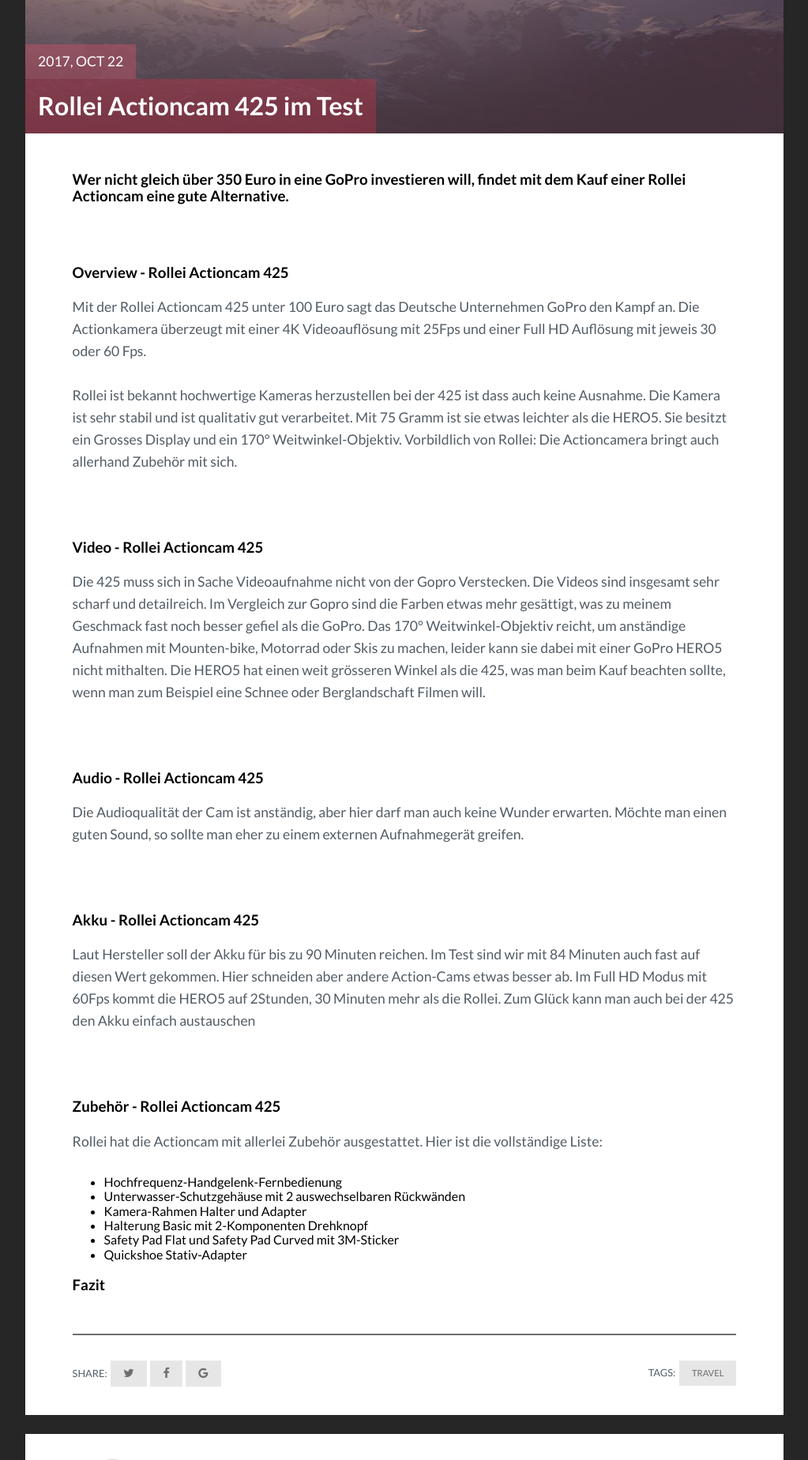
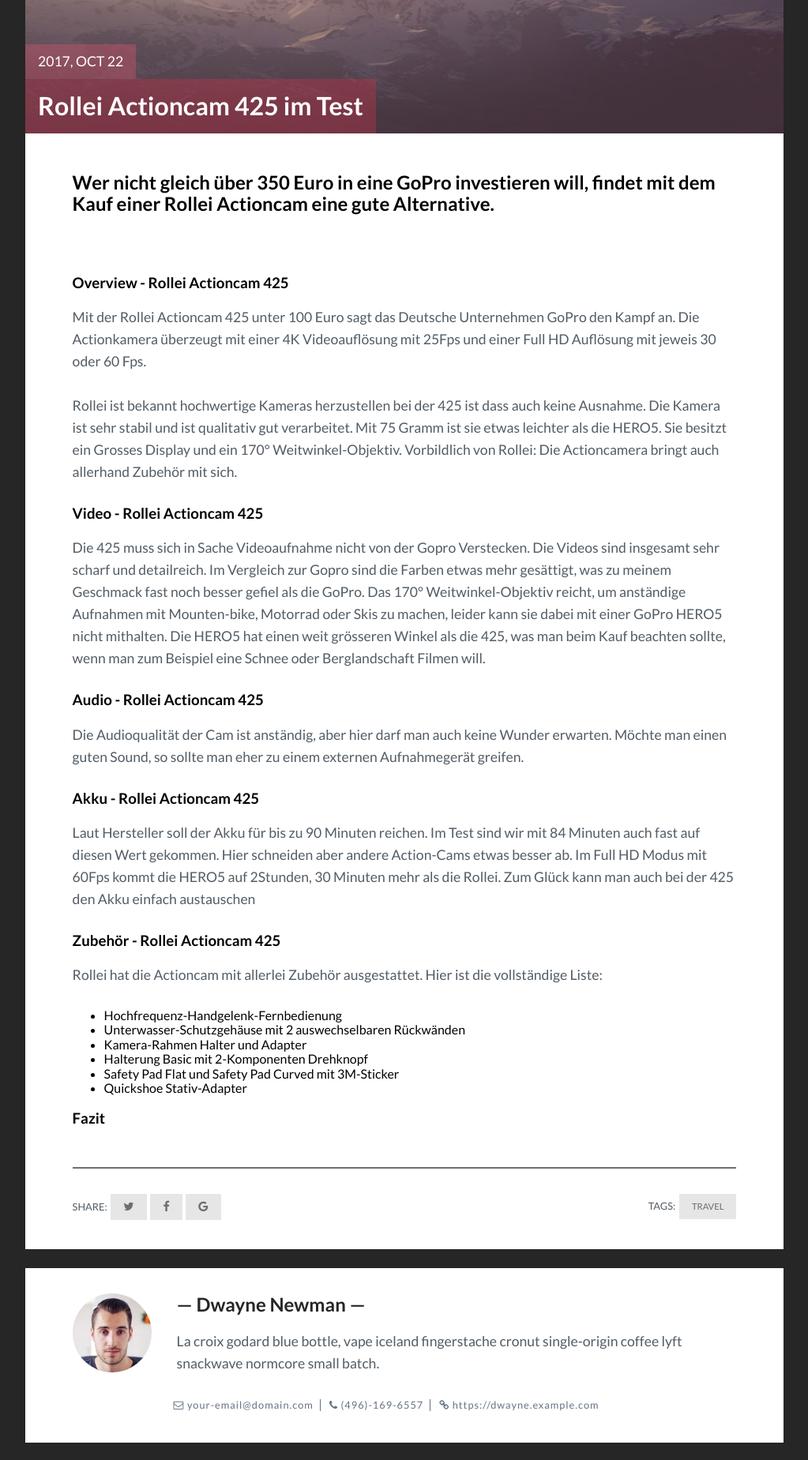
Before and after one commit to elenoid/webblog-action_cam, a Jekyll site: the page built from _posts/2017-10-22-rollei-actioncam-425-im-test.markdown, in a window 1280 px wide. Shown: the part 544-2393 px from the top of the page at 79% size, without its empty margins (128-1151 px from the left). Built offline with Jekyll 4.4.1, drawn with Linux system fonts in a browser that asks for light colours; comment, search, counter and statistics services are not loaded.

Commit message:
Updated '_posts/2017-10-22-rollei-actioncam-425-im-test.markdown' via CloudCannon

```diff
--- a/_posts/2017-10-22-rollei-actioncam-425-im-test.markdown
+++ b/_posts/2017-10-22-rollei-actioncam-425-im-test.markdown
@@ -8,7 +8,7 @@ tag: Travel
 ---
 
 
-### **Wer nicht gleich &uuml;ber 350 Euro in eine GoPro investieren will, findet mit dem Kauf einer Rollei Actioncam eine gute Alternative.**
+## **Wer nicht gleich &uuml;ber 350 Euro in eine GoPro investieren will, findet mit dem Kauf einer Rollei Actioncam eine gute Alternative.**
 
 &nbsp;
 
@@ -18,25 +18,17 @@ Mit der Rollei Actioncam 425 unter 100 Euro sagt das Deutsche Unternehmen GoPro
 
 Rollei ist bekannt hochwertige Kameras herzustellen bei der 425 ist dass auch keine Ausnahme. Die Kamera ist sehr stabil und ist qualitativ gut verarbeitet. Mit 75 Gramm ist sie etwas leichter als die HERO5. Sie besitzt ein Grosses Display und ein 170&deg; Weitwinkel-Objektiv. Vorbildlich von Rollei: Die Actioncamera bringt auch allerhand Zubeh&ouml;r mit sich.
 
-&nbsp;
-
 ### Video - Rollei Actioncam 425
 
 Die 425 muss sich in Sache Videoaufnahme nicht von der Gopro Verstecken. Die Videos sind insgesamt sehr scharf und detailreich. Im Vergleich zur Gopro sind die Farben etwas mehr ges&auml;ttigt, was zu meinem Geschmack fast noch besser gefiel als die GoPro. Das 170&deg; Weitwinkel-Objektiv reicht, um anst&auml;ndige Aufnahmen mit Mounten-bike, Motorrad oder Skis zu machen, leider kann sie dabei mit einer GoPro HERO5 nicht mithalten. Die HERO5 hat einen weit gr&ouml;sseren Winkel als die 425, was man beim Kauf beachten sollte, wenn man zum Beispiel eine Schnee oder Berglandschaft Filmen will.
-
-&nbsp;
 
 ### Audio - Rollei Actioncam 425
 
 Die Audioqualit&auml;t der Cam ist anst&auml;ndig, aber hier darf man auch keine Wunder erwarten. M&ouml;chte man einen guten Sound, so sollte man eher zu einem externen Aufnahmeger&auml;t greifen.
 
-&nbsp;
-
 ### Akku - Rollei Actioncam 425
 
 Laut Hersteller soll der Akku f&uuml;r bis zu 90 Minuten reichen. Im Test sind wir mit 84 Minuten auch fast auf diesen Wert gekommen. Hier schneiden aber andere Action-Cams etwas besser ab. Im Full HD Modus mit 60Fps kommt die HERO5 auf 2Stunden, 30 Minuten mehr als die Rollei. Zum Gl&uuml;ck kann man auch bei der 425 den Akku einfach austauschen
-
-&nbsp;
 
 ### Zubeh&ouml;r - Rollei Actioncam 425
 
```
